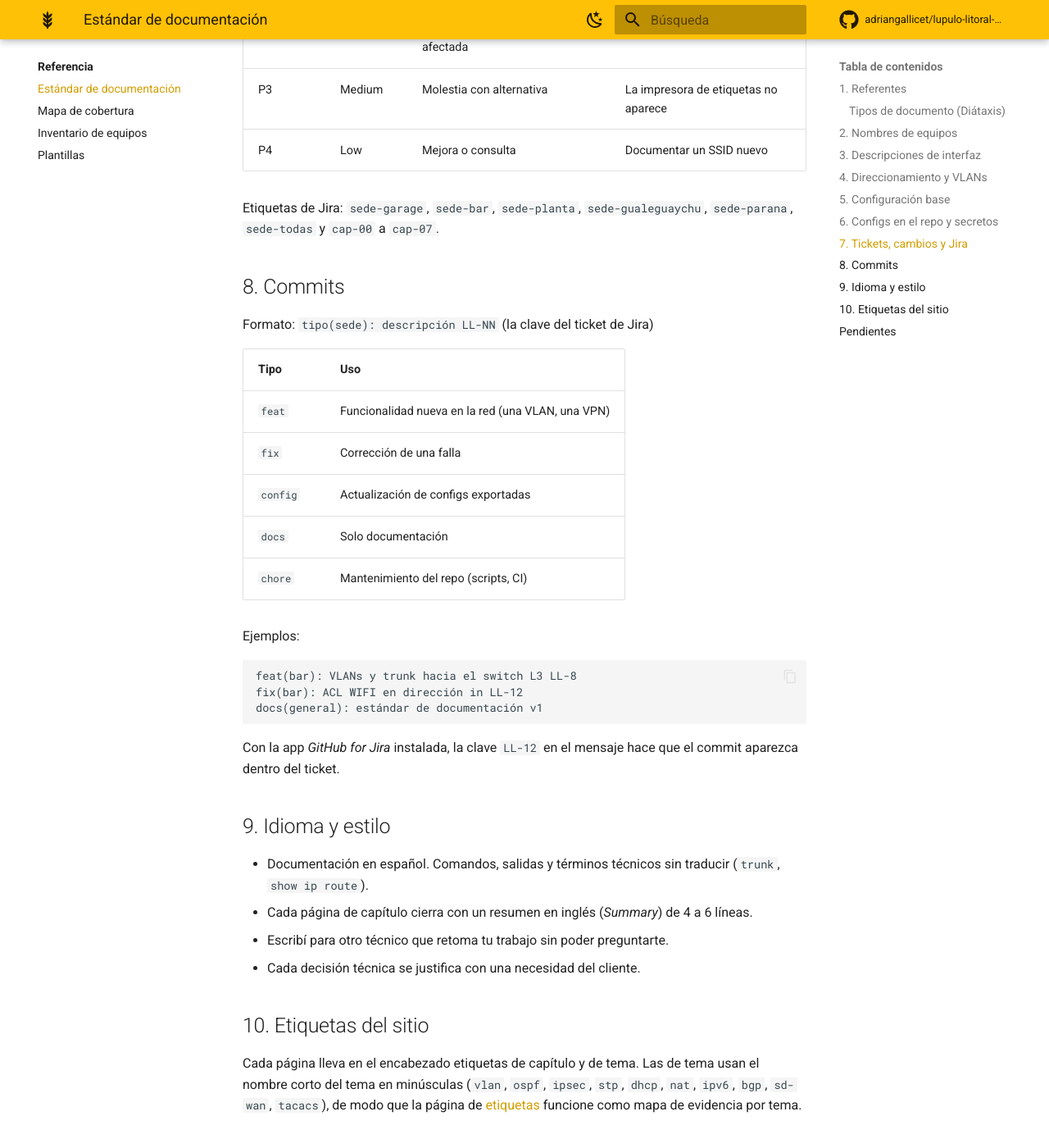
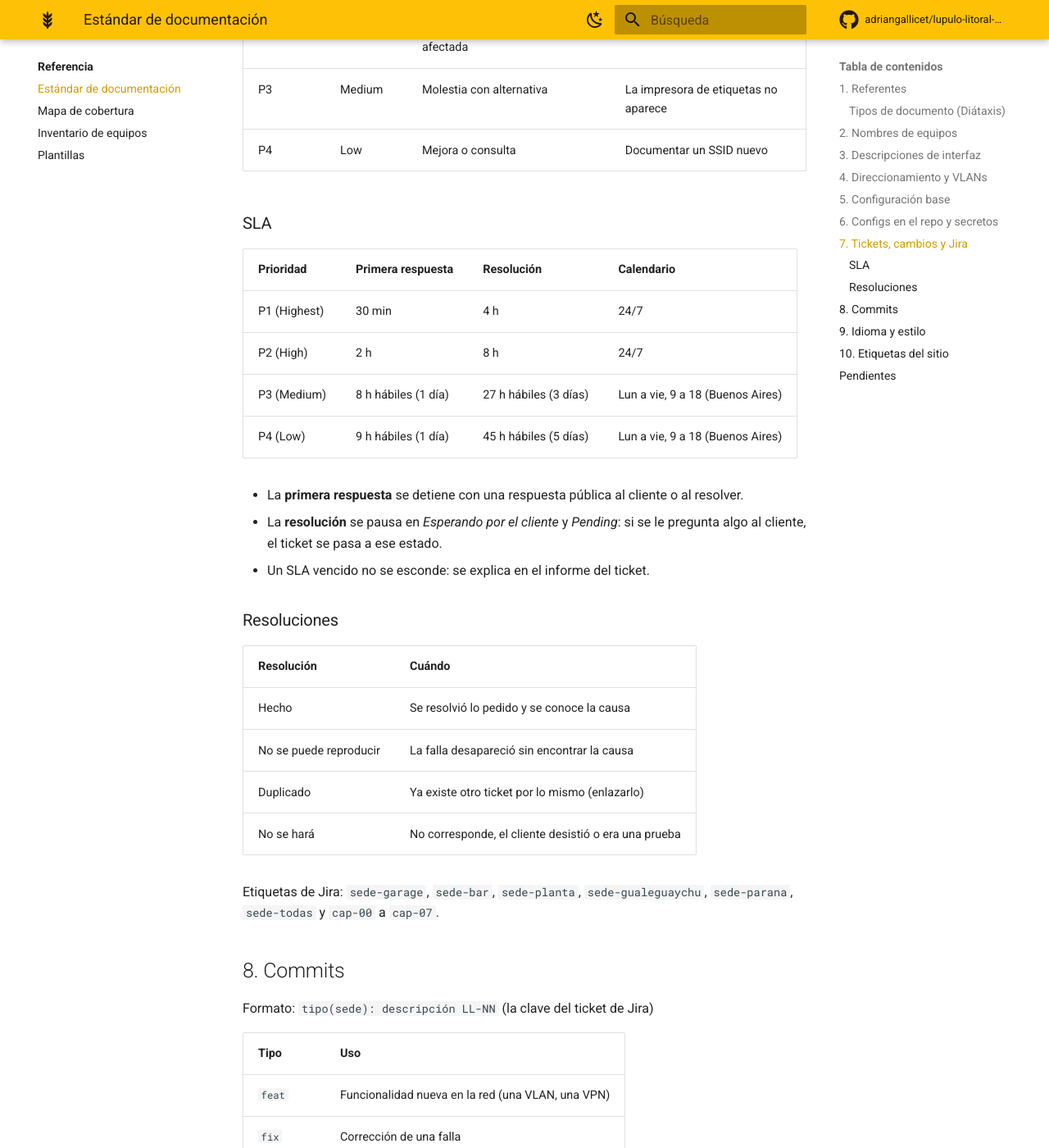
Before and after one commit to adriangallicet/lupulo-litoral-lab, an MkDocs documentation site: the page built from docs/referencia/estandar-documentacion.md, in a window 1280 px wide and 1400 px high, scrolled down 5109 px. Shown: the whole window at 82% size. Built offline with MkDocs 1.6.1 and Material for MkDocs 9.7.7, drawn with Linux system fonts in a browser that asks for light colours; comment, search, counter and statistics services are not loaded.

Commit message:
docs(general): SLA y resoluciones de la mesa de ayuda
Co-Authored-By: Claude Opus 5.5 <noreply@anthropic.com>
Claude-Session: https://claude.ai/code/session_01JZagX7TUz3dDqiomVWTpb9

```diff
--- a/docs/referencia/estandar-documentacion.md
+++ b/docs/referencia/estandar-documentacion.md
@@ -174,6 +174,28 @@ Sitio: `lupulo-litoral.atlassian.net`. Cómo se mapea el proyecto a lo que trae
 | P3 | Medium | Molestia con alternativa | La impresora de etiquetas no aparece |
 | P4 | Low | Mejora o consulta | Documentar un SSID nuevo |
 
+### SLA
+
+| Prioridad | Primera respuesta | Resolución | Calendario |
+| --- | --- | --- | --- |
+| P1 (Highest) | 30 min | 4 h | 24/7 |
+| P2 (High) | 2 h | 8 h | 24/7 |
+| P3 (Medium) | 8 h hábiles (1 día) | 27 h hábiles (3 días) | Lun a vie, 9 a 18 (Buenos Aires) |
+| P4 (Low) | 9 h hábiles (1 día) | 45 h hábiles (5 días) | Lun a vie, 9 a 18 (Buenos Aires) |
+
+- La **primera respuesta** se detiene con una respuesta pública al cliente o al resolver.
+- La **resolución** se pausa en *Esperando por el cliente* y *Pending*: si se le pregunta algo al cliente, el ticket se pasa a ese estado.
+- Un SLA vencido no se esconde: se explica en el informe del ticket.
+
+### Resoluciones
+
+| Resolución | Cuándo |
+| --- | --- |
+| Hecho | Se resolvió lo pedido y se conoce la causa |
+| No se puede reproducir | La falla desapareció sin encontrar la causa |
+| Duplicado | Ya existe otro ticket por lo mismo (enlazarlo) |
+| No se hará | No corresponde, el cliente desistió o era una prueba |
+
 Etiquetas de Jira: `sede-garage`, `sede-bar`, `sede-planta`, `sede-gualeguaychu`, `sede-parana`, `sede-todas` y `cap-00` a `cap-07`.
 
 ## 8. Commits
```
Also changed, not shown: docs/capitulos/cap00-preparacion/index.md (+2 -1 lines).
